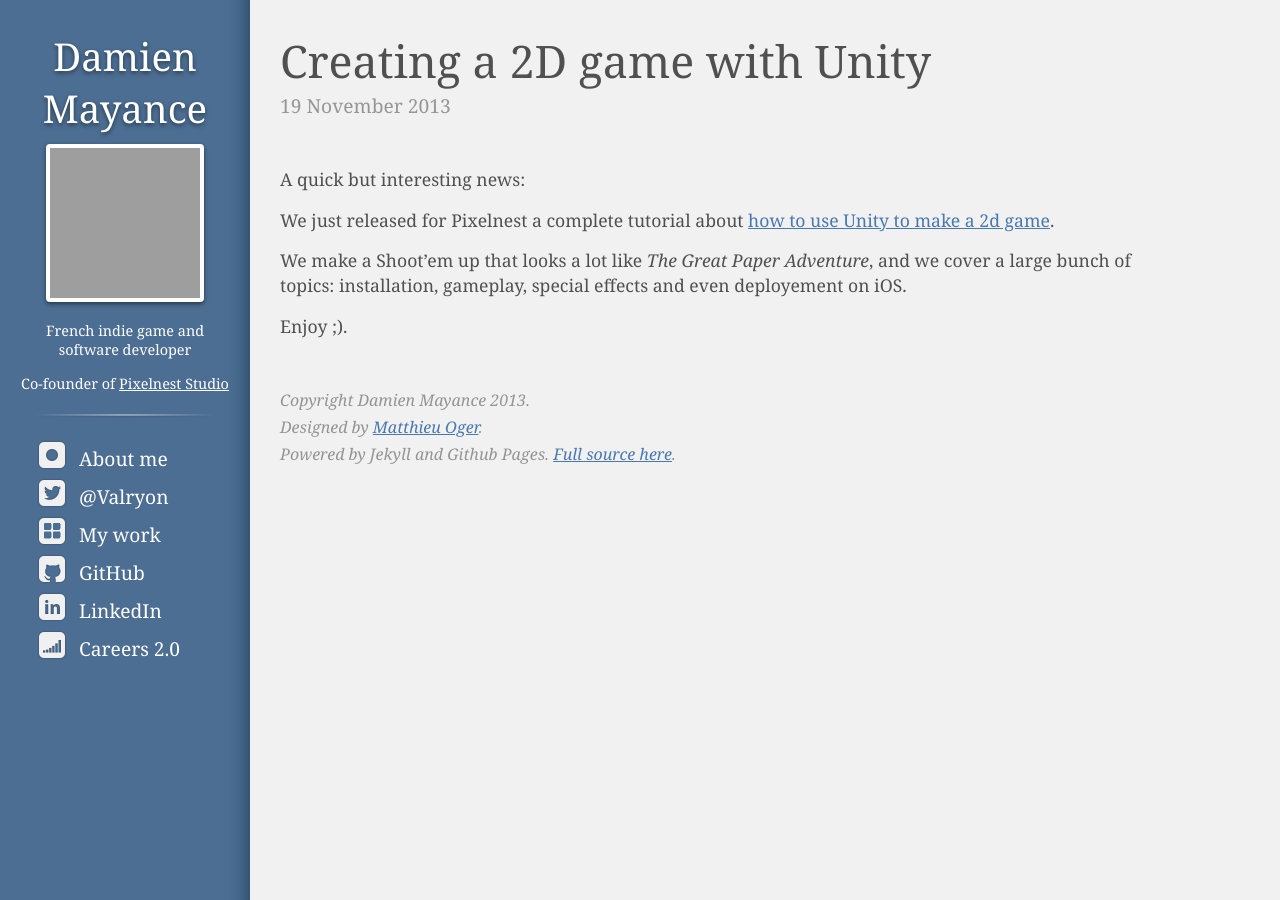
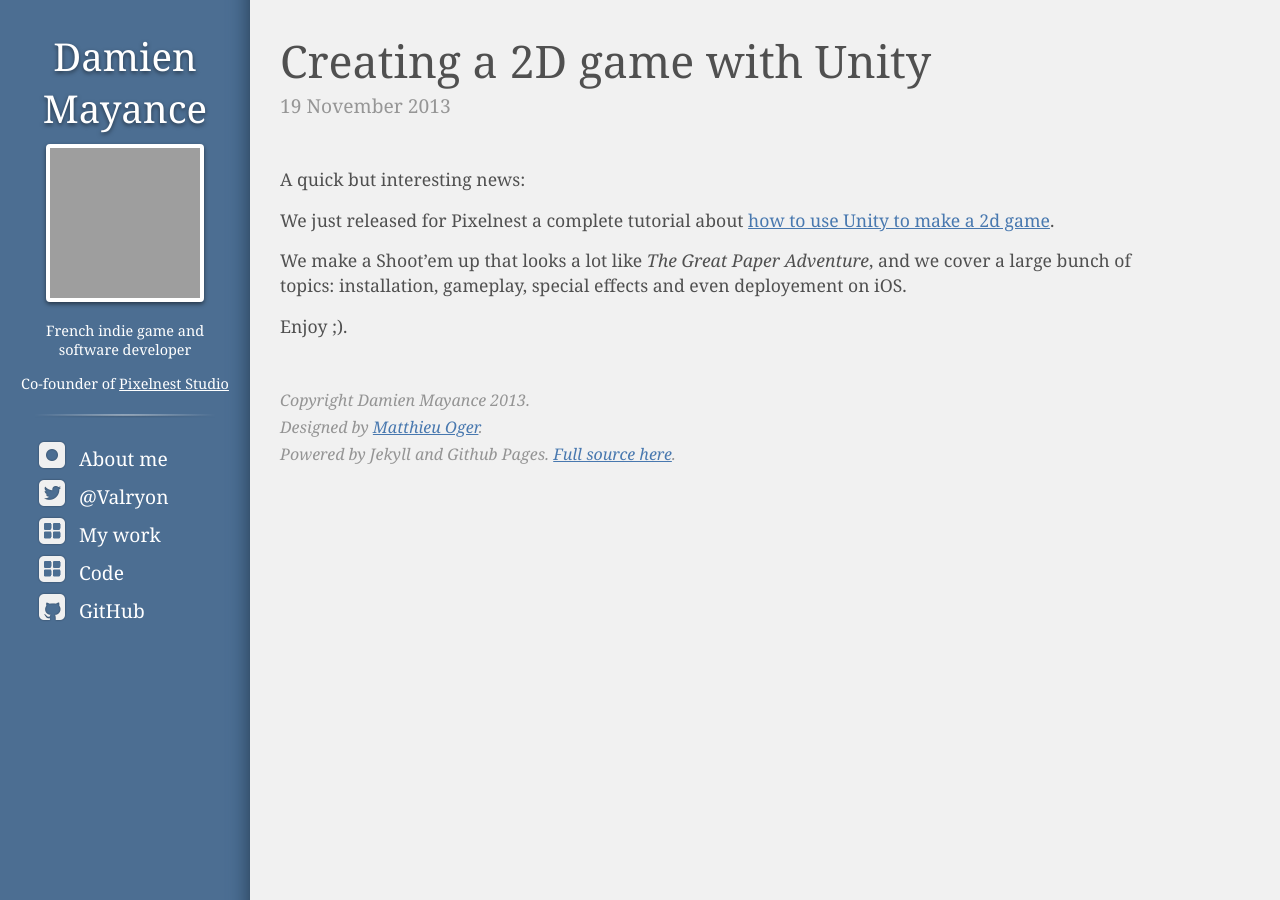
Before and after one commit to valryon/valryon.github.io, a Jekyll site: the page built from code/_posts/2013-11-19-unity-2d-game-tutorial.md, in a window 1280 px wide. Built offline with Jekyll 4.4.1, drawn with Linux system fonts in a browser that asks for light colours; grey boxes are pictures that could not be loaded.

```diff
--- a/_layouts/default.html
+++ b/_layouts/default.html
@@ -73,17 +73,14 @@
         <li class="info__link twitter">
           <a href="http://twitter.com/Valryon">@Valryon</a>
         </li>
-		<li class="info__link work">
+		    <li class="info__link work">
           <a href="{{site.url}}/work">My work</a>
+        </li>
+        <li class="info__link work">
+          <a href="{{site.url}}/code">Code</a>
         </li>
         <li class="info__link github">
           <a href="http://github.com/Valryon">GitHub</a>
-        </li>
-        <li class="info__link linkedin">
-          <a href="http://linkedin.com/in/damienmayance">LinkedIn</a>
-        </li>
-        <li class="info__link careers">
-          <a href="http://careers.stackoverflow.com/dmayance">Careers 2.0</a>
         </li>
       </ul>
     </aside>
```
